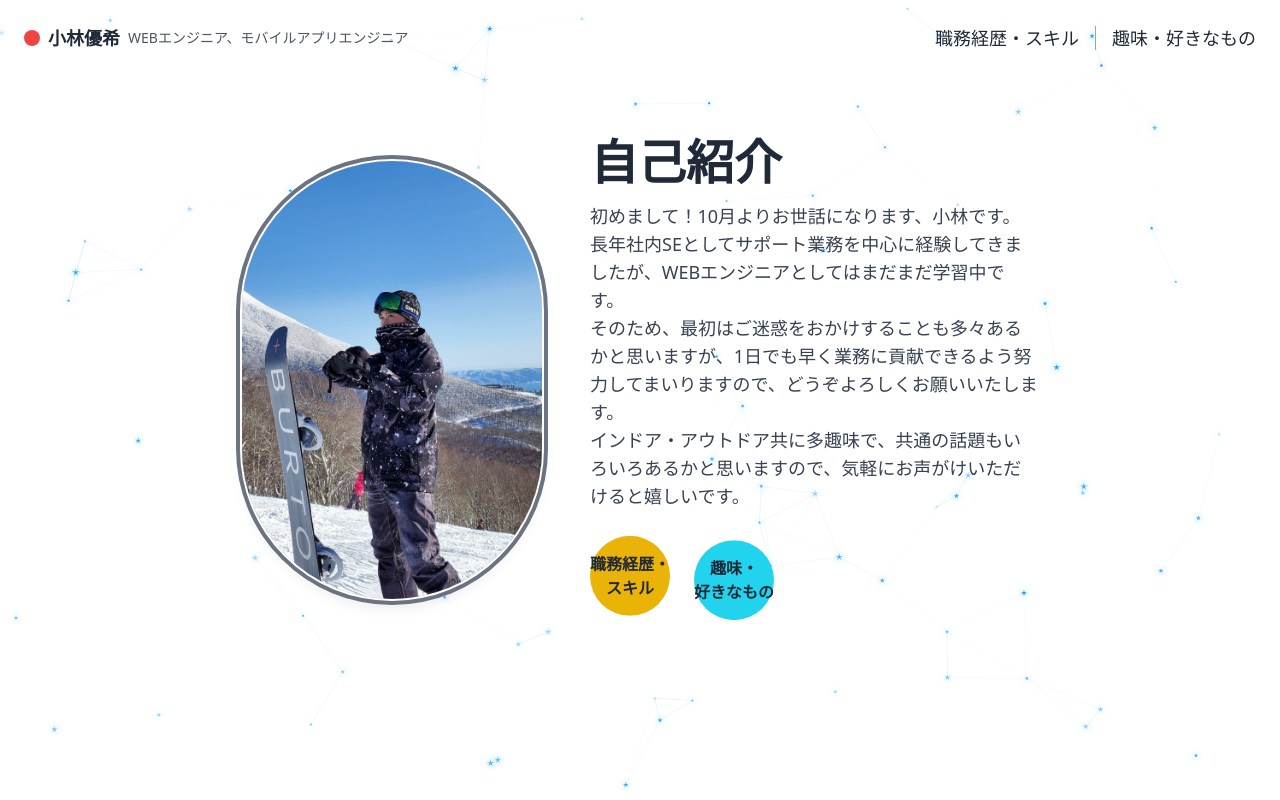
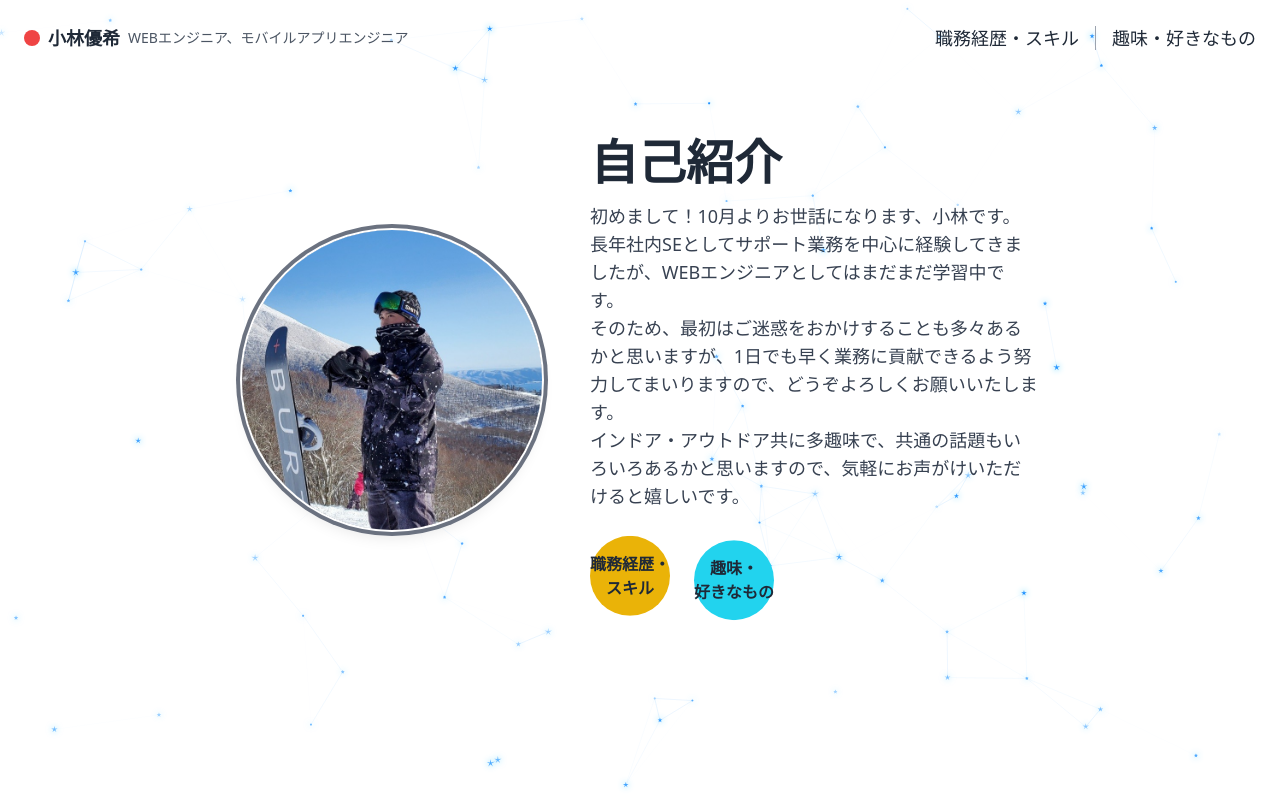
Before and after one commit to yuki-kobayashi/self-introduction, a Nuxt app: page / in a window 1280 px wide. Built offline with nearby package versions, Linux system fonts and the light colour scheme.

Commit message:
プロフィール画像が縦長になってしまう現象の修正

```diff
--- a/components/ProfileView.vue
+++ b/components/ProfileView.vue
@@ -4,12 +4,12 @@
       <!-- プロフィール画像 -->
       <div class="mb-6 md:mb-0 md:mr-12">
         <NuxtImg
-          src="/profile.jpg"
-          alt="プロフィール写真"
-          width="300"
-          height="300"
-          class="rounded-full shadow-lg ring-4 ring-gray-500 ring-offset-2 ring-offset-white"
-        />
+            src="/profile.jpg"
+            alt="プロフィール写真"
+            width="300"
+            height="300"
+            class="w-[300px] h-[300px] object-cover rounded-full shadow-lg ring-4 ring-gray-500 ring-offset-2 ring-offset-white"
+            />
       </div>
 
       <!-- 右側テキスト -->
```
